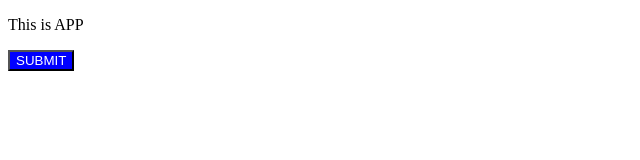
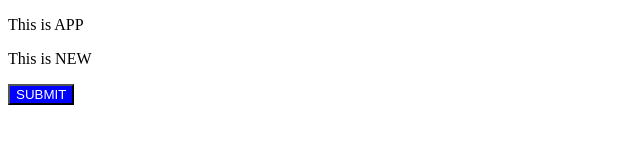
Before and after one commit to Cosker/git-tutarial, a plain HTML site: page index.html in a window 1280 px wide. Shown: the whole page, without its empty margins (0-640 px from the left). Drawn offline with Linux system fonts and the light colour scheme.

Commit message:
Update index.html

```diff
--- a/index.html
+++ b/index.html
@@ -12,6 +12,7 @@
 
 <body>
     <p>This is APP</p>
+    <p>This is NEW</p>
     <button>SUBMIT</button>
 </body>
 
```
